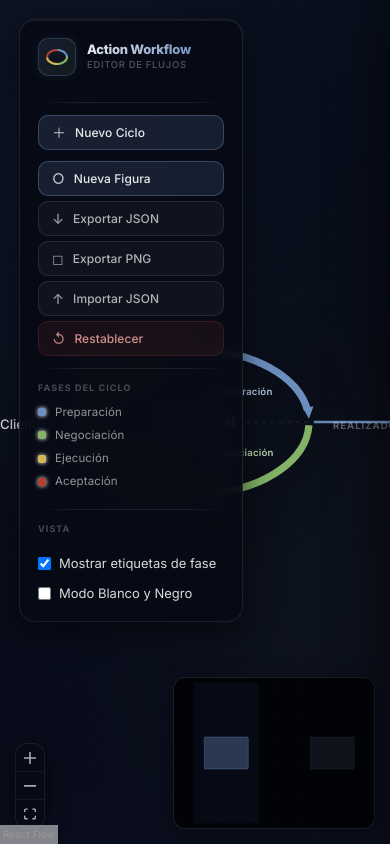
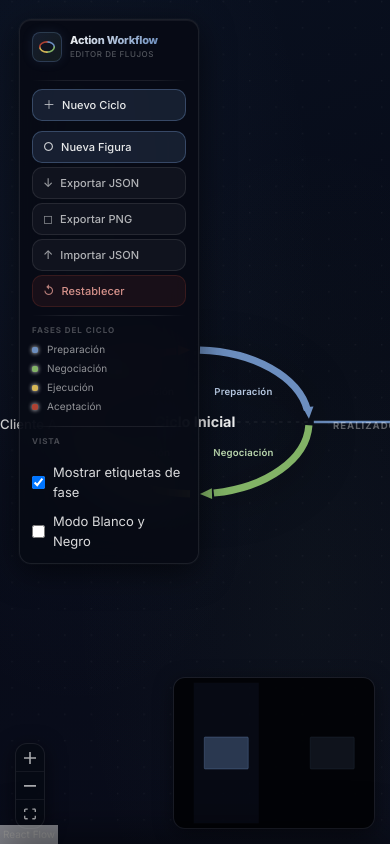
Before and after one commit to nrojasgg/action-workflow, a React (Vite) app: page / in a window 390 px wide. Built offline with nearby package versions, Linux system fonts and the light colour scheme.

Commit message:
Fix: responsive properties panel + PNG export that captures full content on mobile

```diff
--- a/src/App.tsx
+++ b/src/App.tsx
@@ -125,36 +125,64 @@ function WorkflowCanvas() {
         return;
       }
 
-      // Guardamos el viewport original
+      // Guardamos el viewport y dimensiones originales
       const originalViewport = getViewport();
+      const originalWidth = wrapper.style.width;
+      const originalHeight = wrapper.style.height;
+      const originalOverflow = wrapper.style.overflow;
 
-      // Ajustamos la vista para que encuadre perfectamente en la pantalla actual
-      await fitView({ padding: 0.15, duration: 0 });
+      // Calculamos el bounding box de todos los nodos
+      const padding = 80;
+      let minX = Infinity, minY = Infinity, maxX = -Infinity, maxY = -Infinity;
+      for (const node of allNodes) {
+        const w = (node.measured?.width ?? node.width ?? 220);
+        const h = (node.measured?.height ?? node.height ?? 160);
+        minX = Math.min(minX, node.position.x);
+        minY = Math.min(minY, node.position.y);
+        maxX = Math.max(maxX, node.position.x + w);
+        maxY = Math.max(maxY, node.position.y + h);
+      }
 
-      // Esperamos a que el DOM aplique los estilos (dos frames)
+      const contentW = maxX - minX + padding * 2;
+      const contentH = maxY - minY + padding * 2;
+
+      // Redimensionamos el canvas para que quepa todo el contenido
+      wrapper.style.width = `${contentW}px`;
+      wrapper.style.height = `${contentH}px`;
+      wrapper.style.overflow = 'visible';
+
+      // Esperamos un frame para que el layout se aplique
+      await new Promise((resolve) => requestAnimationFrame(resolve));
+
+      // Ajustamos la vista para encuadrar todo
+      await fitView({ padding: 0.08, duration: 0 });
+
+      // Esperamos a que el DOM aplique los estilos
       await new Promise((resolve) => requestAnimationFrame(() => requestAnimationFrame(resolve)));
 
       // Agregamos la clase temporal para ocultar selecciones y handles
       wrapper.classList.add('is-exporting');
 
       const dataUrl = await toPng(wrapper, {
-        pixelRatio: 3, // Alta resolución (3x)
+        pixelRatio: 3,
         filter: (node: any) => {
           if (!node.classList) return true;
-          // Excluir elementos de UI flotantes o interactivos de React Flow
           const classesToExclude = [
             'react-flow__controls',
             'react-flow__minimap',
-            'react-flow__panel', // Incluye el ControlPanel superior
+            'react-flow__panel',
             'react-flow__attribution',
-            'props-panel' // Incluye el PropertiesPanel lateral
+            'props-panel'
           ];
           return !classesToExclude.some((cls) => node.classList.contains(cls));
         },
       });
 
-      // Restauramos el viewport y limpiamos la clase
+      // Restauramos todo
       wrapper.classList.remove('is-exporting');
+      wrapper.style.width = originalWidth;
+      wrapper.style.height = originalHeight;
+      wrapper.style.overflow = originalOverflow;
       setViewport(originalViewport);
 
       // Descargar
@@ -167,8 +195,10 @@ function WorkflowCanvas() {
       document.body.removeChild(a);
     } catch (err) {
       console.error('[ExportPNG]', err);
-      // Intentar limpiar la clase en caso de error
       wrapper.classList.remove('is-exporting');
+      wrapper.style.width = '';
+      wrapper.style.height = '';
+      wrapper.style.overflow = '';
       alert('Error al exportar la imagen. Por favor intenta de nuevo.');
     }
   }, [getNodes, fitView, getViewport, setViewport, bwMode]);
--- a/src/components/panels/ControlPanel.css
+++ b/src/components/panels/ControlPanel.css
@@ -200,3 +200,73 @@
   color: rgba(255, 255, 255, 0.56);
   letter-spacing: 0.01em;
 }
+
+/* ── Responsive: tablets y móviles ──────────────────────────── */
+@media (max-width: 768px) {
+  .ctrl-panel {
+    width: 180px;
+    padding: 12px;
+    border-radius: 12px;
+    margin: 4px;
+  }
+
+  .ctrl-header {
+    gap: 8px;
+    margin-bottom: 10px;
+  }
+
+  .ctrl-logo {
+    width: 30px;
+    height: 30px;
+    border-radius: 8px;
+  }
+
+  .ctrl-logo svg {
+    width: 16px;
+    height: 12px;
+  }
+
+  .ctrl-title {
+    font-size: 11px;
+  }
+
+  .ctrl-subtitle {
+    font-size: 8px;
+  }
+
+  .ctrl-divider {
+    margin: 8px 0;
+  }
+
+  .ctrl-actions {
+    gap: 4px;
+  }
+
+  .ctrl-btn {
+    padding: 8px 10px;
+    font-size: 11px;
+    gap: 7px;
+  }
+
+  .ctrl-btn-icon {
+    font-size: 12px;
+  }
+
+  .ctrl-legend-title {
+    font-size: 8px;
+    margin-bottom: 6px;
+  }
+
+  .ctrl-legend-item {
+    margin-bottom: 4px;
+  }
+
+  .ctrl-legend-dot {
+    width: 6px;
+    height: 6px;
+  }
+
+  .ctrl-legend-label {
+    font-size: 10px;
+  }
+}
--- a/src/components/panels/PropertiesPanel.css
+++ b/src/components/panels/PropertiesPanel.css
@@ -273,3 +273,92 @@
 .props-btn--danger:active {
   transform: translateY(0);
 }
+
+/* ── Responsive: tablets y móviles ──────────────────────────── */
+@media (max-width: 768px) {
+  .props-panel {
+    width: 100%;
+    max-width: 100vw;
+    border-left: none;
+    border-top: 1px solid rgba(255, 255, 255, 0.07);
+    top: auto;
+    bottom: 0;
+    height: auto;
+    max-height: 70vh;
+    transform: translateY(100%);
+    box-shadow: 0 -12px 48px rgba(0, 0, 0, 0.45);
+  }
+
+  .props-panel--open {
+    transform: translateY(0);
+  }
+
+  .props-panel--open::before {
+    top: 0;
+    left: 0;
+    right: 0;
+    height: 2px;
+  }
+
+  .props-header {
+    padding: 16px 16px 14px;
+  }
+
+  .props-body {
+    padding: 16px;
+    gap: 14px;
+  }
+
+  .props-footer {
+    padding: 12px 16px;
+    /* Safe area for iOS */
+    padding-bottom: max(12px, env(safe-area-inset-bottom));
+  }
+
+  .props-btn {
+    padding: 14px 16px;
+    font-size: 15px;
+  }
+}
+
+/* ── Select ────────────────────────────────────────────────── */
+.props-select {
+  background: rgba(255, 255, 255, 0.045);
+  border: 1px solid rgba(255, 255, 255, 0.095);
+  border-radius: 9px;
+  padding: 10px 13px;
+  font-size: 13px;
+  font-family: inherit;
+  font-weight: 400;
+  color: rgba(255, 255, 255, 0.88);
+  outline: none;
+  transition: all 0.2s var(--ease-out);
+  width: 100%;
+  cursor: pointer;
+}
+
+.props-select:hover {
+  border-color: rgba(255, 255, 255, 0.15);
+}
+
+.props-select:focus {
+  border-color: var(--border-focus);
+  box-shadow: 0 0 0 3px rgba(108, 142, 191, 0.13);
+}
+
+.props-select option {
+  background: #0a0d1c;
+  color: #ffffff;
+}
+
+/* ── Botón secundario ──────────────────────────────────────── */
+.props-btn--secondary {
+  background: rgba(108, 142, 191, 0.10);
+  border-color: rgba(108, 142, 191, 0.25);
+  color: rgba(180, 200, 230, 0.88);
+}
+
+.props-btn--secondary:hover {
+  background: rgba(108, 142, 191, 0.22);
+  border-color: rgba(108, 142, 191, 0.52);
+}
```
